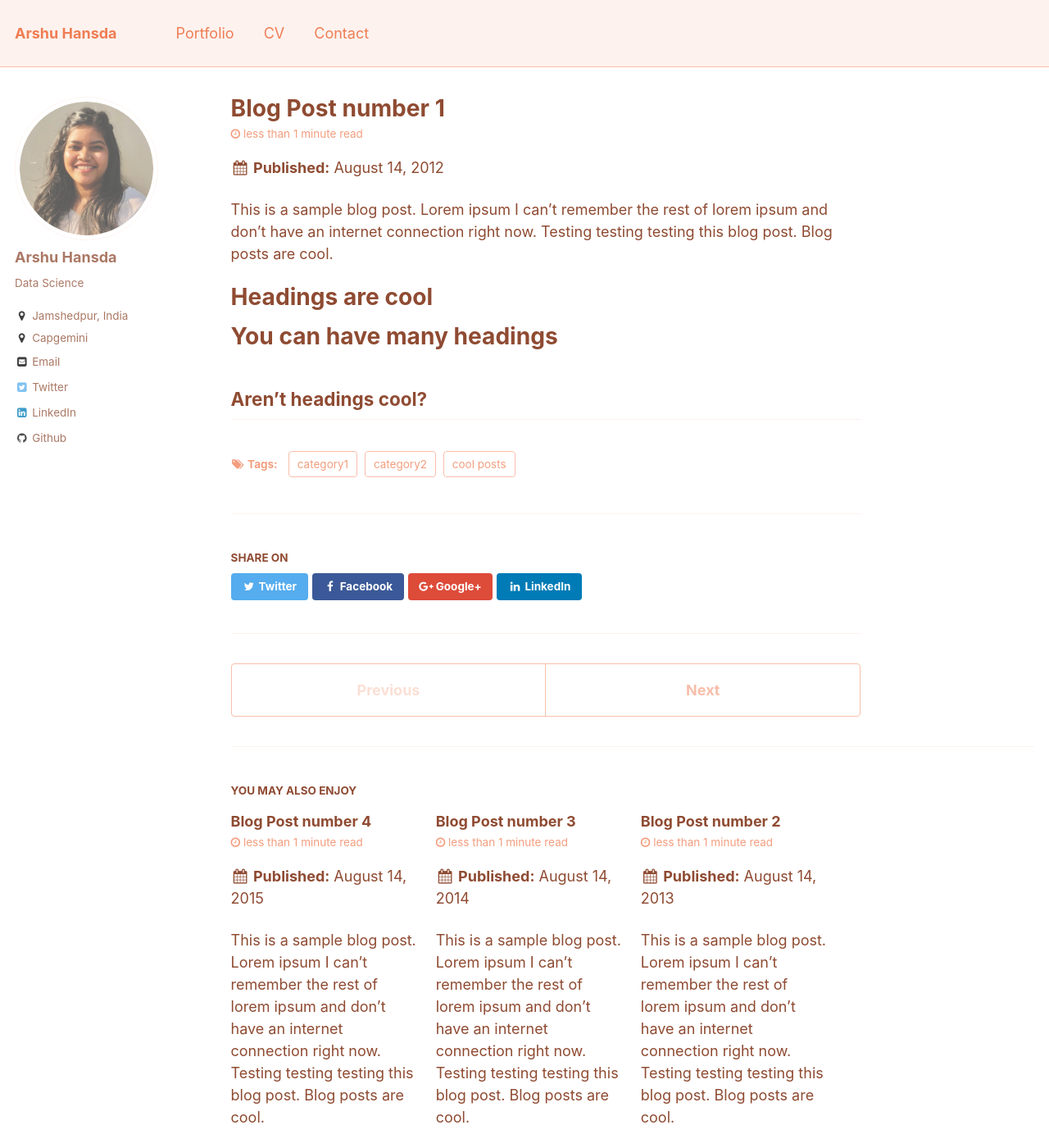
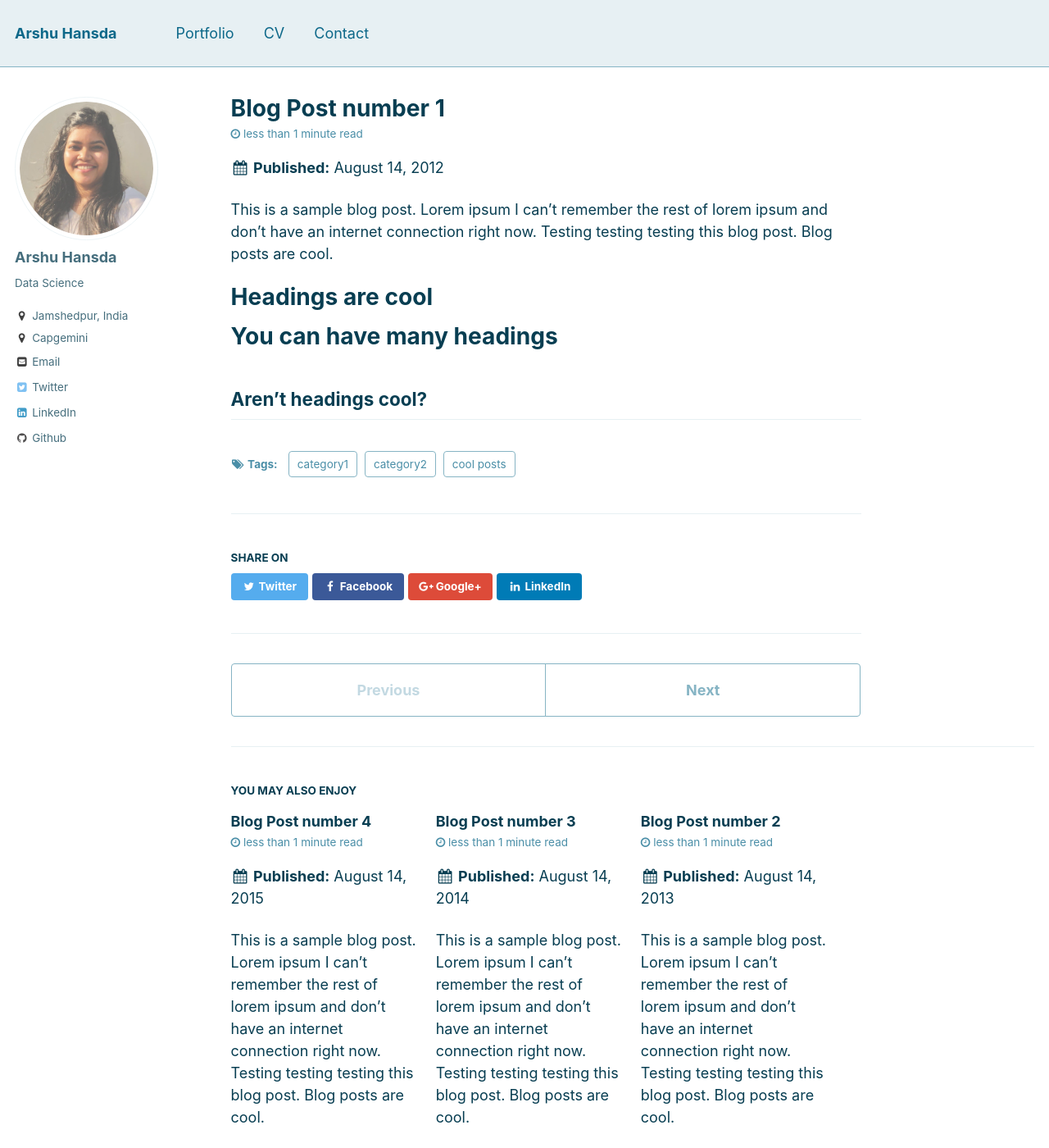
Before and after one commit to arshuhansda/arshuhansda.github.io, a Jekyll site: the page built from _posts/2012-08-14-blog-post-1.md, in a window 1280 px wide and 1400 px high. Shown: the whole window at 82% size. Built offline with Jekyll 4.4.1, drawn with Linux system fonts in a browser that asks for light colours.

Commit message:
Update _variables.scss

```diff
--- a/_sass/_variables.scss
+++ b/_sass/_variables.scss
@@ -47,7 +47,7 @@ $type-size-8                : 0.625em;  // ~10px
    Colors
    ========================================================================== */
 
-$gray                       : #ef7d54; //my color
+$gray                       : #0d6889; //my color
 $dark-gray                  : mix(#000, $gray, 40%);
 $darker-gray                : mix(#000, $gray, 60%);
 $light-gray                 : mix(#fff, $gray, 50%);
@@ -62,7 +62,7 @@ $border-color               : $lighter-gray;
 
 /* $primary-color              : #4c283d; */
 
-$primary-color              : #ef7d54; /* my-color */
+$primary-color              : #0d6889; /* my-color */
 $success-color              : #62c462;
 $warning-color              : #f89406;
 $danger-color               : #ee5f5b;
```
